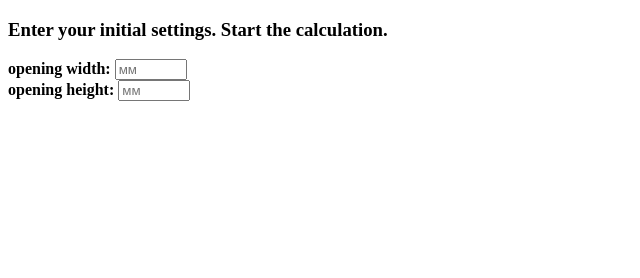
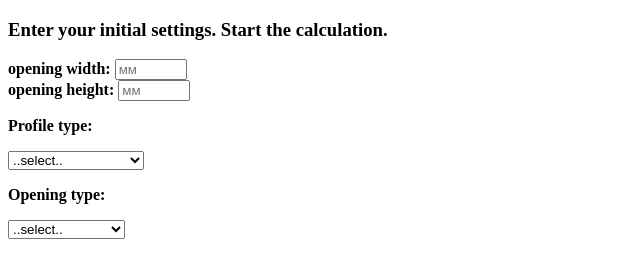
Before and after one commit to SKindij/SKRollo-app, a plain HTML site: page Vanila-javascript-version/resources/index.html in a window 1280 px wide. Shown: the whole page, without its empty margins (0-640 px from the left). Drawn offline with Linux system fonts and the light colour scheme.

Commit message:
app-block
Profile type & Opening type

```diff
--- a/Vanila-javascript-version/resources/index.html
+++ b/Vanila-javascript-version/resources/index.html
@@ -24,3 +24,32 @@
         <label for="openingHeight"> <b>opening height:</b></label>
           <input class="input-form" type='number' id="openingHeight" placeholder="мм" step="10" min="400" max="5000">
     </div>
+<div class="app-block">
+        <p><b>Profile type:</b></p>
+        <select id='profileType' class="app-select">
+          <option value="" disabled="disabled" selected="selected">..select..</option>
+          <optgroup label="window-door series">
+            <option value="RP39n">RP39n-foam</option>
+            <option value="RP45s">RP45s-extrusion</option>
+            <option value="RP55n">RP55n-foam</option>
+          </optgroup>
+          <optgroup label="garage series">
+            <option value="RP55s" disabled="disabled">RP55s-extrusion</option>
+            <option value="RP77n">RP77n-foam</option>
+          </optgroup>
+        </select>
+    </div>
+    <div class="app-block">
+        <p><b>Opening type:</b></p>
+        <select id='controlType' class="app-select">
+          <option value="" disabled="disabled" selected="selected">..select..</option>
+          <optgroup label="manual">
+            <option value="sim">inertial spring</option>
+            <option disabled="disabled" value="cord">cord stacker</option>
+          </optgroup>
+          <optgroup label="automatic">
+            <option disabled="disabled" value="motor">el/motor</option>
+            <option disabled="disabled" value="motorNHK">el/motor NHK</option>
+          </optgroup>
+        </select>
+    </div>
```
